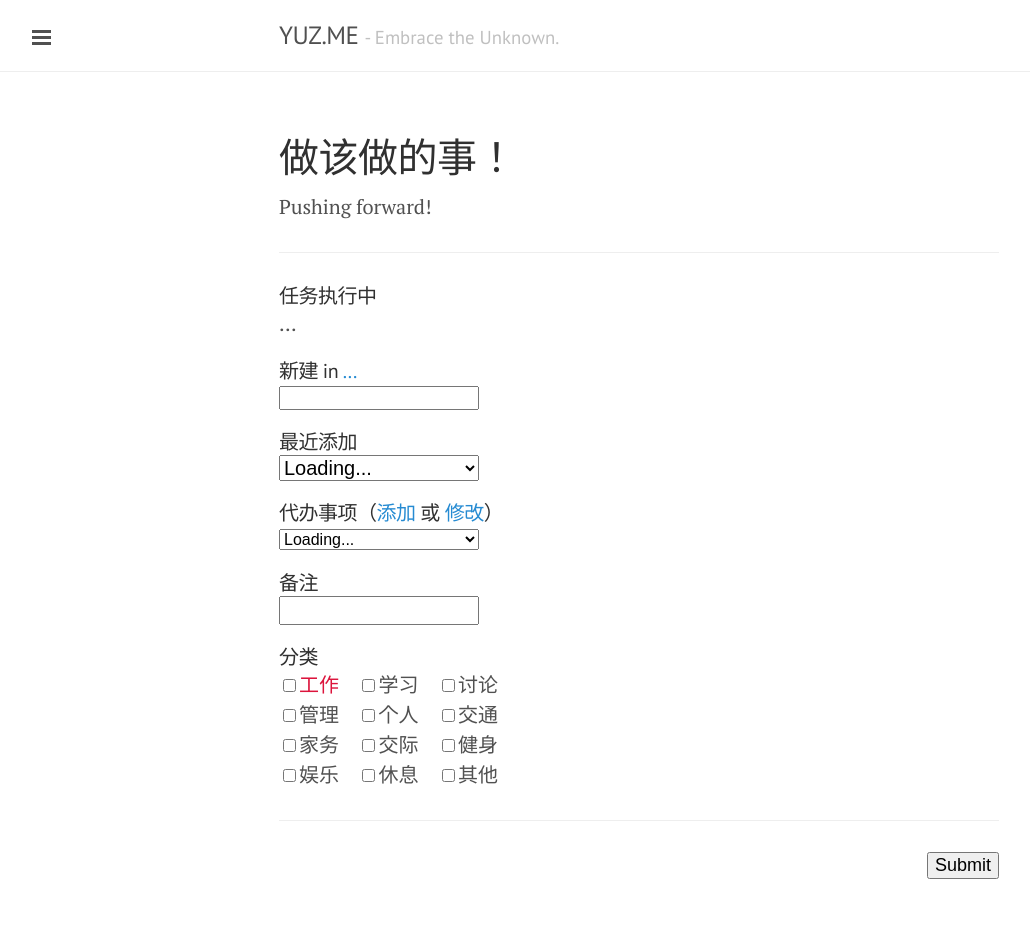
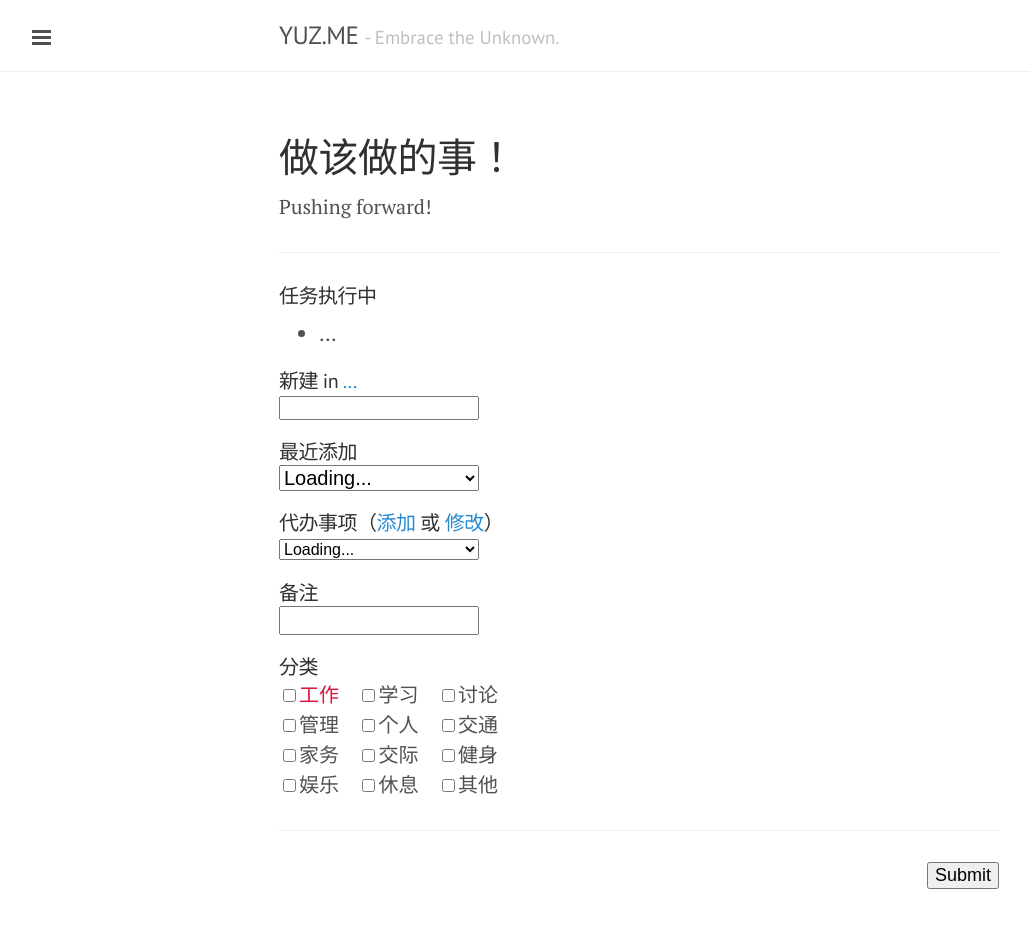
Before and after one commit to yusite/yuz.me, a Jekyll site: the page built from log.md, in a window 1280 px wide. Shown: the whole page, without its empty margins (1-1031 px from the left). Built offline with Jekyll 4.4.1, drawn with Linux system fonts in a browser that asks for light colours; Markdown is read by kramdown in place of the engine named in the settings.

Commit message:
update log page

```diff
--- a/javascript/custom/log.js
+++ b/javascript/custom/log.js
@@ -20,17 +20,18 @@
     var createDoing = function( jsonarray ) {
         var i, output = [];
         for (i = 0; i < jsonarray.length; i++) {
+            output.push('<li>');
+            output.push('<label for="');
+            output.push(i);
+            output.push('">');
+            output.push(jsonarray[i]);
+            output.push('</label> ');
             output.push('<input type="checkbox" name="preserve" value="');
             output.push(jsonarray[i]);
             output.push('" id="');
             output.push(i);
             output.push('">');
-            output.push(' <label for="');
-            output.push(i);
-            output.push('">');
-            output.push(jsonarray[i]);
-            output.push('</label>');
-            output.push('<br>');
+            output.push('</li>');
         }
         var outputString = output.join("");
         return outputString;
--- a/log.md
+++ b/log.md
@@ -12,8 +12,8 @@ Pushing forward!
 
 <form action="https://script.google.com/macros/s/AKfycbxRYZQtTQ3qBQtxU5Q1iMV9_hlgvgALyTyID42IUNfDouFsajfN/exec" method="GET">
 
-<h4 style="margin-bottom:0px;">任务执行中</h4>
-<div id="log">...</div>
+<h4>任务执行中</h4>
+<ul id="log"><li>...</li></ul>
 
 <h4>新建 in
 <a href="https://docs.google.com/a/yuz.me/spreadsheets/d/1k6HhhgqxFaCh5VRzfqmkuODzh59lUI7TUpEEzhWUsLw/edit#gid=669333296" id="place">...</a> <span style="color:red;" id="test2"></span>
```
